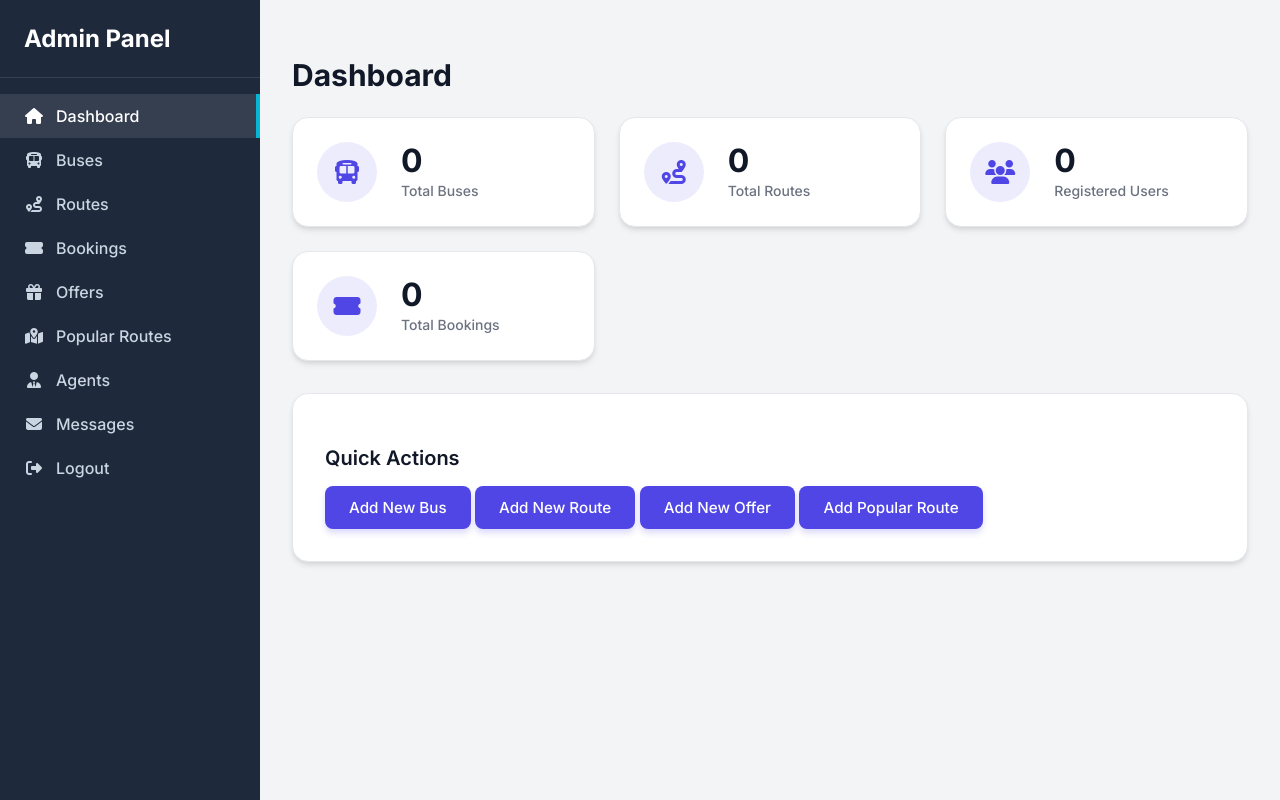
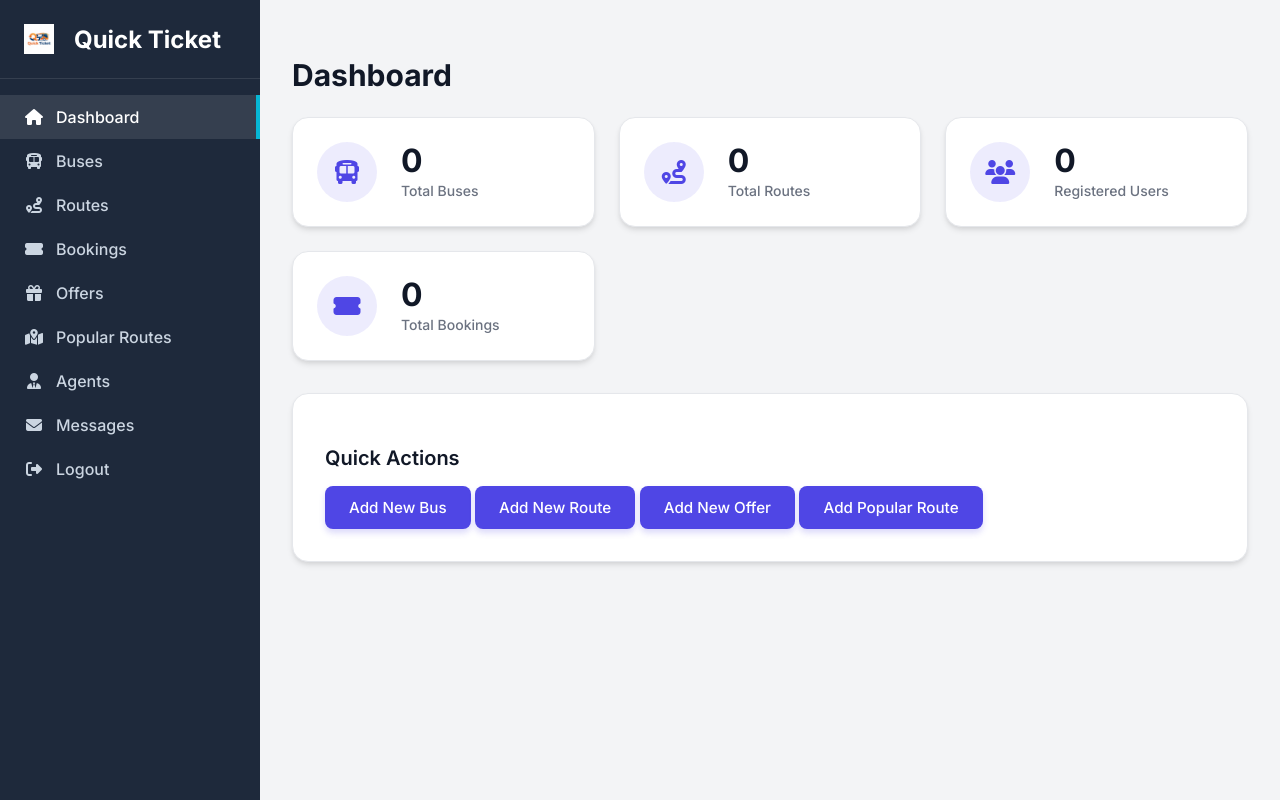
Before and after one commit to 123-shree/quickticket, a PHP site: page /admin/index.php in a window 1280 px wide. Run offline with PHP 8.4, Linux system fonts and the light colour scheme; the visitor is signed in with stand-in values (Sample User, id 1); data that the repository does not hold is empty.

Commit message:
Update admin header with Quick Ticket branding and logo

```diff
--- a/admin/includes/header.php
+++ b/admin/includes/header.php
@@ -12,7 +12,8 @@ if (!isset($_SESSION['user_id']) || !in_array($_SESSION['role'], ['admin', 'agen
 <head>
     <meta charset="UTF-8">
     <meta name="viewport" content="width=device-width, initial-scale=1.0">
-    <title>Admin Panel - Quick Ticket</title>
+    <title>Quick Ticket Admin</title>
+    <link rel="icon" type="image/png" href="../assets/images/logo.png">
     <link href="https://fonts.googleapis.com/css2?family=Inter:wght@400;500;600;700&display=swap" rel="stylesheet">
     <link rel="stylesheet" href="https://cdnjs.cloudflare.com/ajax/libs/font-awesome/6.4.0/css/all.min.css">
     <link rel="stylesheet" href="../assets/css/admin_style.css">
@@ -46,7 +47,8 @@ if (!isset($_SESSION['user_id']) || !in_array($_SESSION['role'], ['admin', 'agen
 <div class="admin-container">
     <div class="sidebar">
         <div class="sidebar-brand">
-            Admin Panel
+            <img src="../assets/images/logo.png" alt="Logo" style="width: 30px; height: auto; margin-right: 10px; vertical-align: middle;">
+            Quick Ticket
         </div>
         <div class="sidebar-menu">
             <?php if ($_SESSION['role'] == 'admin'): ?>
```
